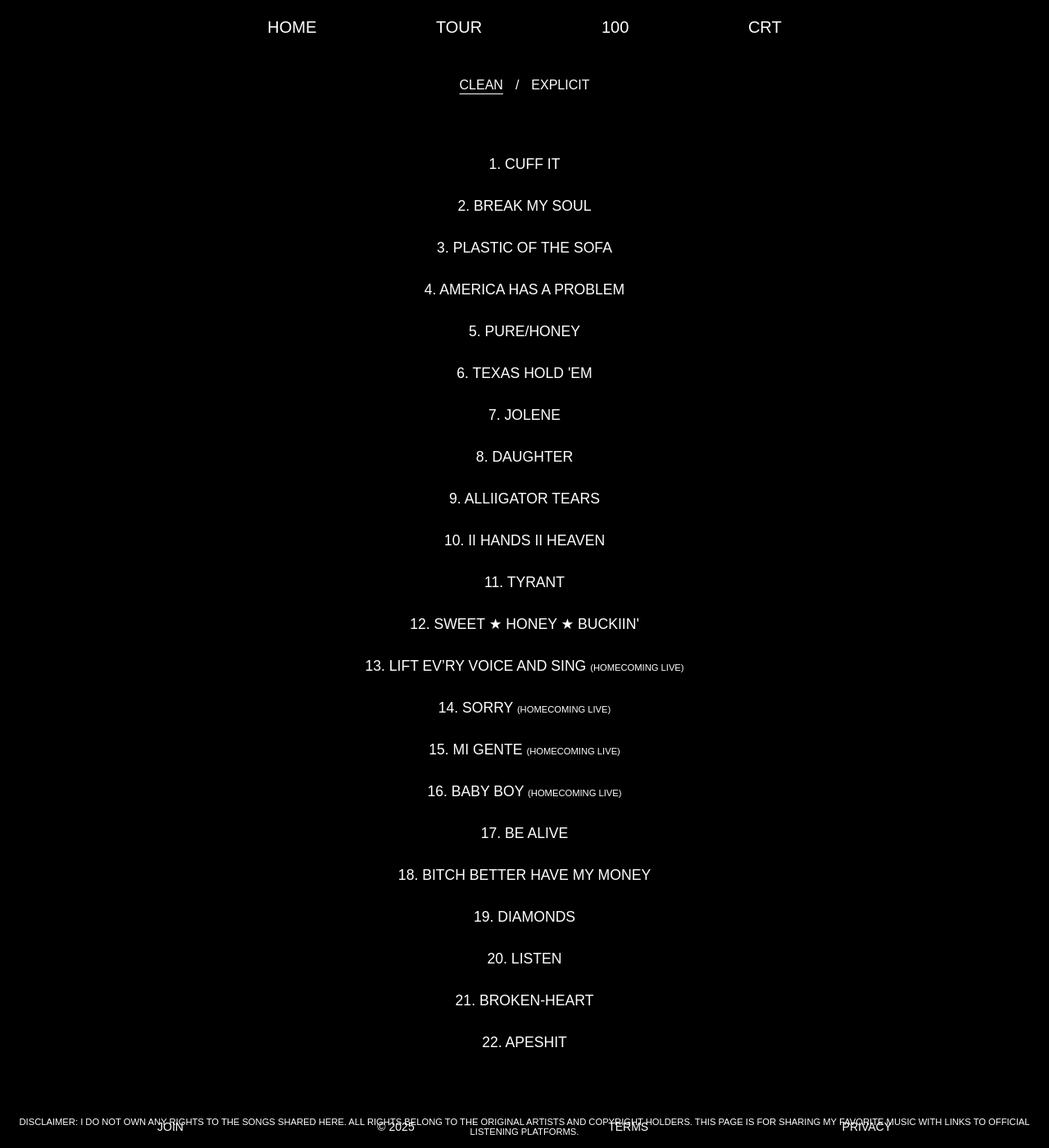
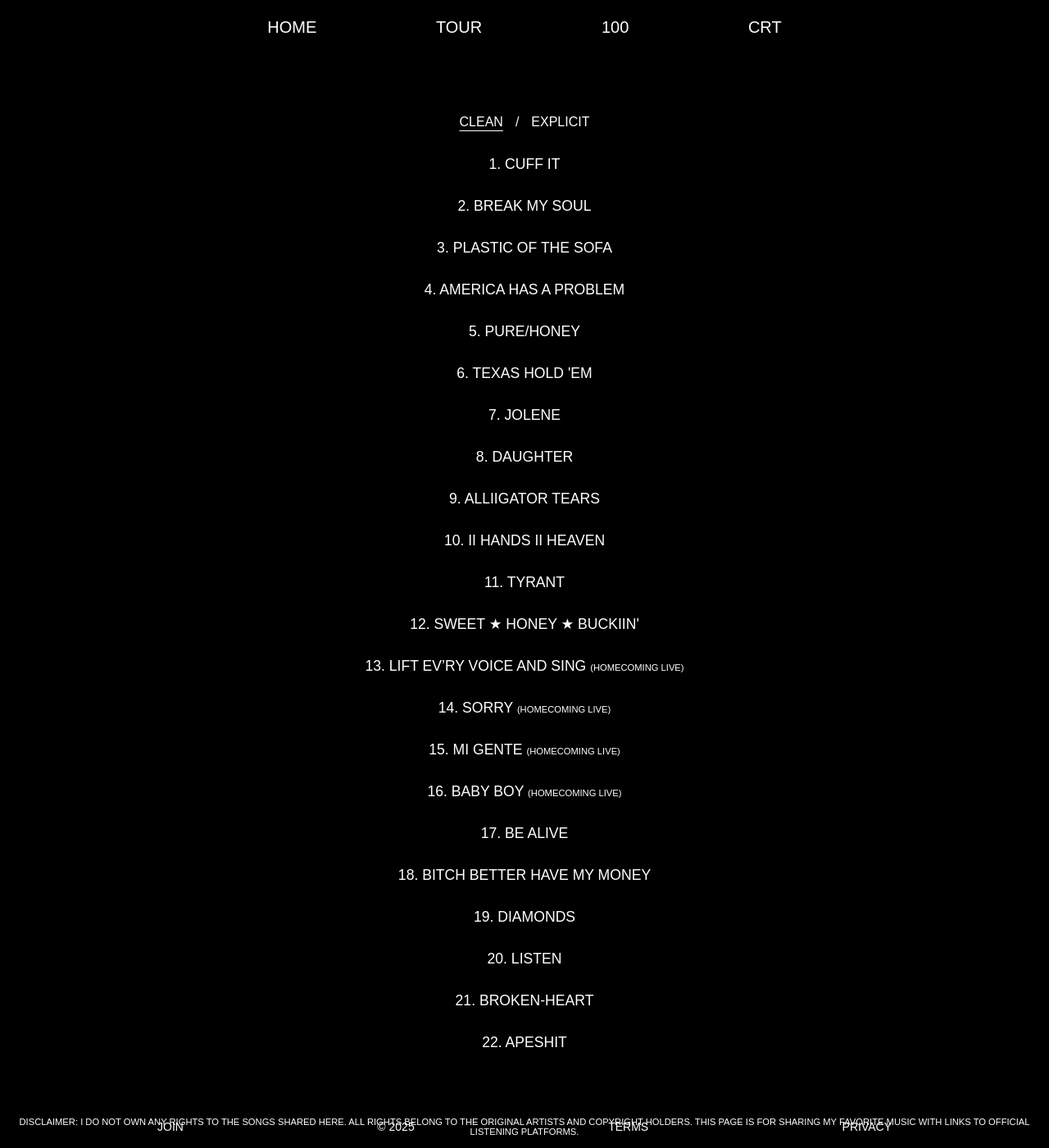
Before and after one commit to Khalil2000web/Music, a Jekyll site: the page built from index.md, in a window 1280 px wide and 1400 px high. Shown: the whole window at 82% size. Built offline with Jekyll 4.4.1, drawn with Linux system fonts in a browser that asks for light colours; some web fonts are replaced.

Commit message:
Update defualt.html

```diff
--- a/_layouts/defualt.html
+++ b/_layouts/defualt.html
@@ -23,7 +23,7 @@
 <style> * {padding:0;margin:0;box-sizing: border-box;}html,body {background-color:var(--background-color);color: var(--text-color);font-family: var(--font-main);}turbo-progress-bar {display: none !important;} </style>
 <style>header {flex-wrap:wrap;position: fixed;top:22px;width:100%;max-width:90%;left:50%;transform: translateX(-50%);display: flex;align-items:center;justify-content: space-around;gap:5px;z-index:1000;}header a {color:var(--text-color);text-decoration: none;font-size: 22px;}@media screen and (min-width:44em) {header {max-width: 60%;}header a {font-size:20px;}} </style>
 <style>.footer {flex-wrap:wrap;position: fixed;z-index:1000;bottom:0;left:50%;transform: translateX(-50%);width:100%;max-width:80%;gap:0;display: flex;align-items: end;justify-content: space-around;}.footer a {color: var(--text-color);text-decoration: none;font-size:16px;padding-bottom: 18px;}.footer p {padding:0;margin:0;font-size:16px;padding-bottom:18px;} @media screen and (min-width:45em) {.footer{max-width:70%;justify-content:space-between;}.footer a,.footer p {font-size:14px;}} </style>
-<style>.toggle-container {position:fixed;top:90px;left:50%;transform:translateX(-50%);width:100%;display:flex;flex-wrap:wrap;align-items:center;justify-content:center;text-align: center;}.toggle-container button {border: none;background: none;font-size: 16px;font-weight: normal;padding: 5px 15px;cursor: pointer;font-family:var(--font-main);color:var(--text-color);text-underline-offset:5px;text-transform:uppercase;}.toggle-container span {color:var(--text-color);margin:0;padding:0;font-size:16px;}.toggle-container button.active {text-decoration: underline;}</style>
+<style>.toggle-container {position:fixed;top:90px;left:50%;transform:translateX(-50%);width:100%;display:flex;flex-wrap:wrap;align-items:center;justify-content:center;text-align: center;}.toggle-container button {border: none;background: none;font-size: 16px;font-weight: normal;padding: 50px 15px;cursor: pointer;font-family:var(--font-main);color:var(--text-color);text-underline-offset:5px;text-transform:uppercase;}.toggle-container span {color:var(--text-color);margin:0;padding:0;font-size:16px;}.toggle-container button.active {text-decoration: underline;}</style>
 </head>
 <body>
 <header>
```
